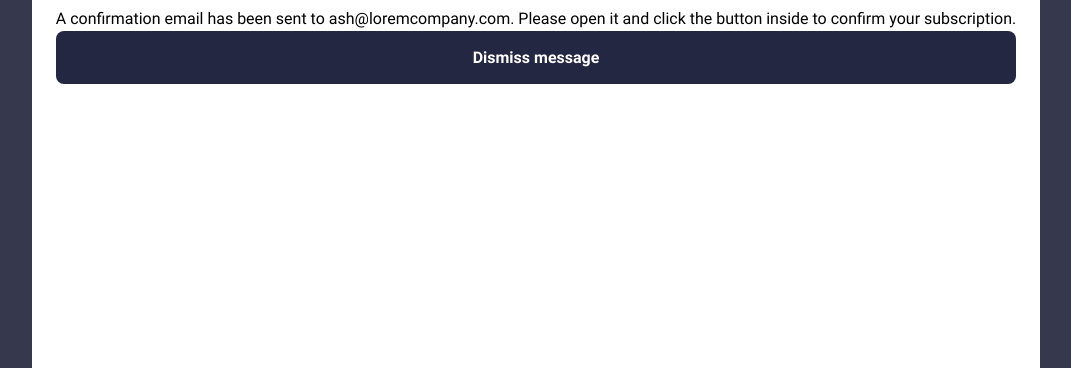
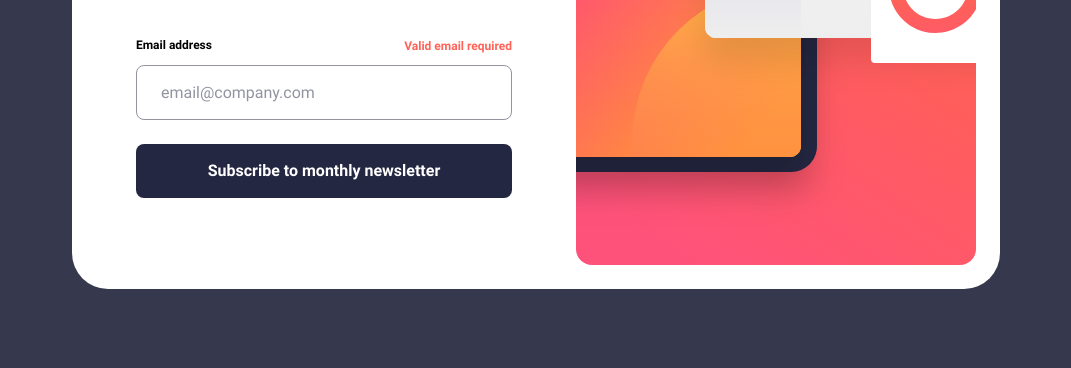
Before and after one commit to jasoneczek/fementor-newsletter-signup, a plain HTML site: page index.html in a window 1280 px wide. Shown: the part 432-800 px from the top of the page, without its empty margins (104-1175 px from the left). Drawn offline with Linux system fonts and the light colour scheme; a script that the page names is missing.

Commit message:
Update html and css for desktop screen width for main component

```diff
--- a/index.html
+++ b/index.html
@@ -14,13 +14,13 @@
   <main>
 
     <div class="card">
-      <div class="card__img-wrapper">
-        <picture>
+
+      <picture class="col-2">
         <source media="(min-width: 36rem)" srcset="./assets/images/illustration-sign-up-desktop.svg">
         <img src="./assets/images/illustration-sign-up-mobile.svg" alt="dashboard">
       </picture>
-      </div>
-      <div class="card__content">
+
+      <div class="card__content col-1">
         <h2 class="card__heading">Stay updated!</h2>
         <p class="card__lead">Join 60,000+ product managers receiving monthly updates on:</p>
         <ul class="card__benefits-list">
@@ -44,7 +44,7 @@
             <input id="email" name="email" type="email" class="form__email-input" aria-describedby="error"
               placeholder="email@company.com" autocomplete="email">
           </div>
-          <button type="submit" class="btn btn-submit">Subscribe to monthly newsletter</button>
+          <button type="submit" class="btn">Subscribe to monthly newsletter</button>
         </form>
         <!-- Sign-up form end -->
       </div>
@@ -52,13 +52,15 @@
 
     <!-- Success message start -->
     <div id="successMessage" class="success">
-      <img src="./assets/images/icon-success.svg" alt="">
+      <div class="success__content">
+        <img src="./assets/images/icon-success.svg" alt="check" class="success__check">
         <h2 class="success__heading">Thanks for subscribing!</h2>
         <p class="success__msg">
-        A confirmation email has been sent to ash@loremcompany.com.
+          A confirmation email has been sent to <strong>ash@loremcompany.com</strong>.
           Please open it and click the button inside to confirm your subscription.
         </p>
-      <button type="button" id="dismissBtn" class="btn btn-dismiss">Dismiss message</button>
+      </div>
+      <button type="button" id="dismissBtn" class="btn dismiss-btn">Dismiss message</button>
     </div>
     <!-- Success message end -->
   </main>
--- a/src/css/style.css
+++ b/src/css/style.css
@@ -117,7 +117,8 @@ button {
   background-color: var(--clr-white);
   max-width: 100%;
   margin: 0 auto;
-  display: none;
+  display: grid;
+  /* display: none; */
 }
 
 .card__img-wrapper {
@@ -246,9 +247,9 @@ button {
 
 /* Success content */
 .success {
-  /* display: none; */
+  display: none;
   min-height: 100vh;
-  display: flex;
+  /* display: flex; */
   flex-direction: column;
   justify-content: center;
   align-items: center;
@@ -290,3 +291,28 @@ button {
 .attribution a {
   color: var(--clr-white);
 }
+
+@media (min-width: 48rem) {
+  .card {
+    width: min(58rem, 100% - 3rem);
+    margin: 0 auto;
+    padding: 1.5rem 1.5rem 1.5rem 4rem;
+    grid-template-columns: minmax(0, 1fr) minmax(0, 25rem);
+    grid-template-areas: "aa bb";
+    gap: 4rem;
+    border-radius: 2.25rem;
+  }
+
+  .col-1 {
+    grid-area: aa;
+    padding: 0;
+    display: flex;
+    flex-direction: column;
+    justify-content: center;
+  }
+
+  .col-2 {
+    grid-area: bb;
+    justify-self: end;
+  }
+}
```
Also changed, not shown: src/js/script.js (added). Lines whose indentation alone changed are shown as unchanged.
